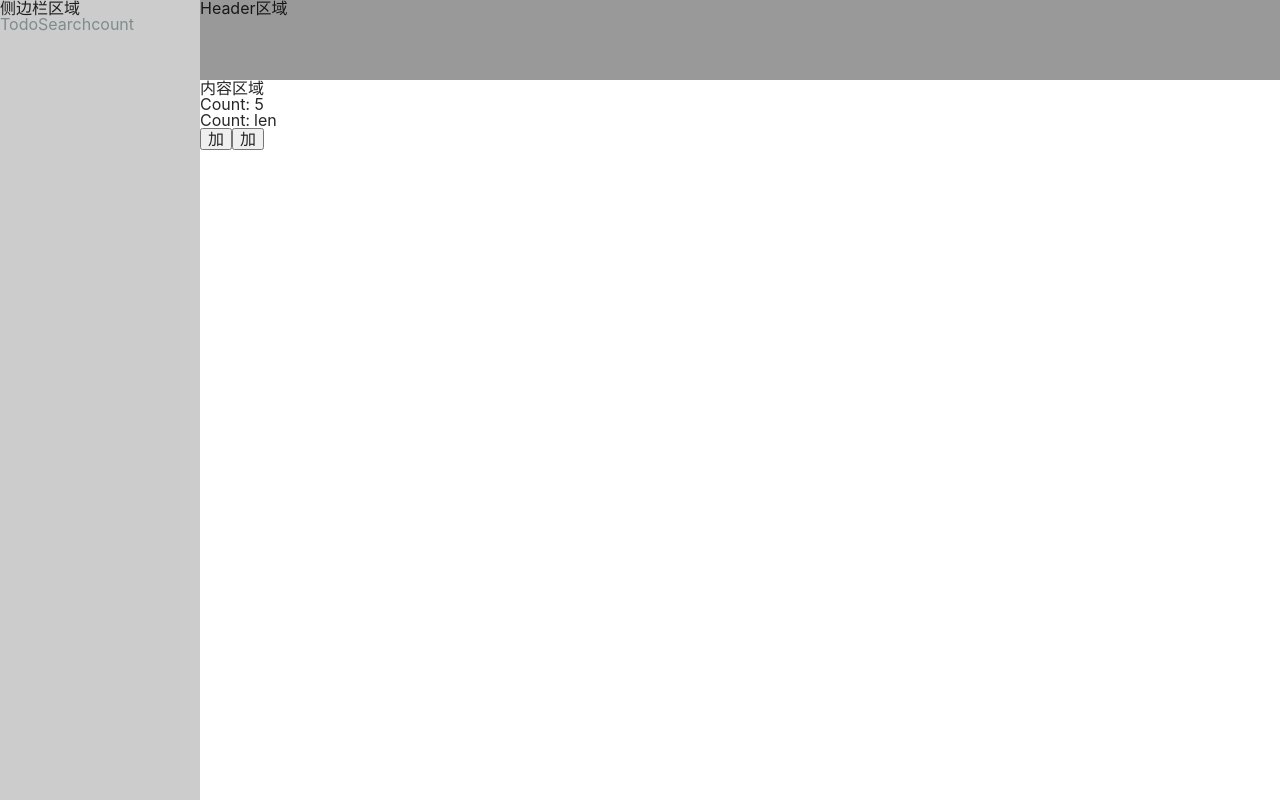
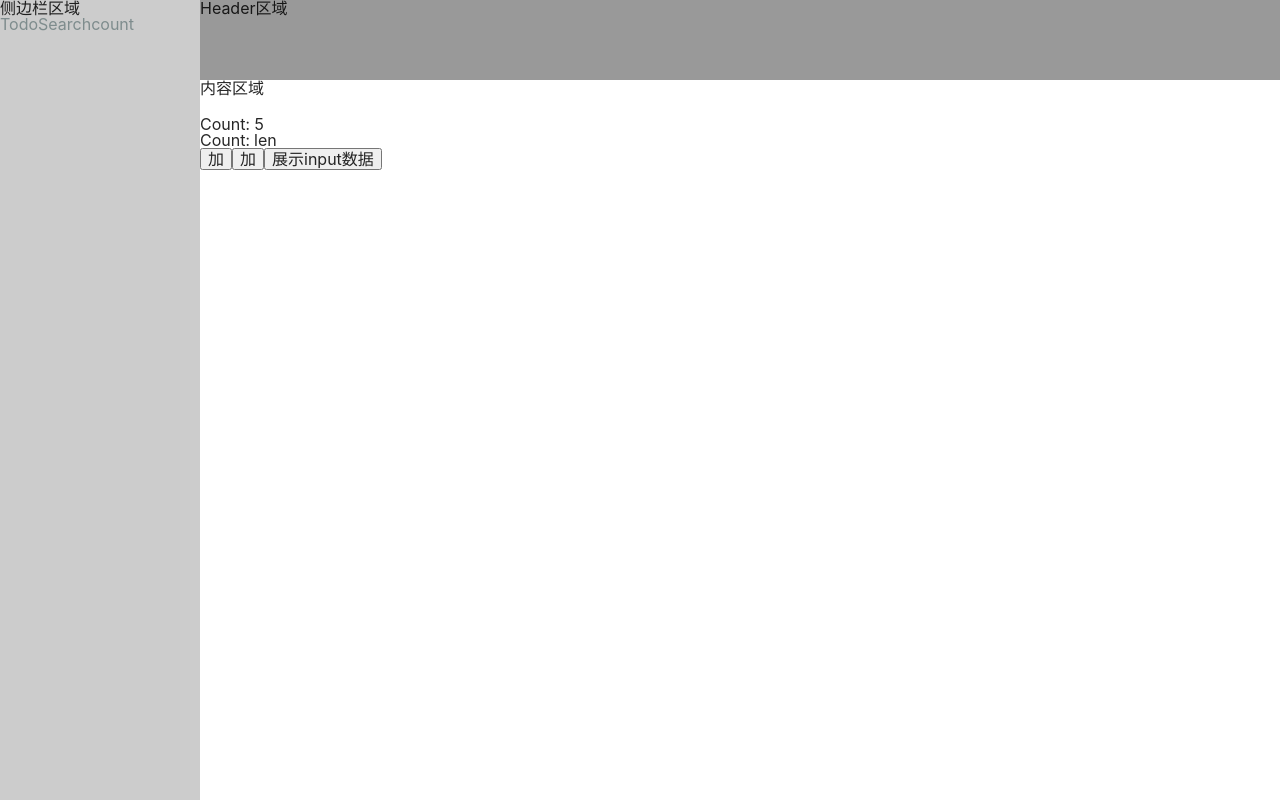
Before and after one commit to LewisLen/Recording, a React (Create React App) app in the folder React/React-cli/: page /HooksCount in a window 1280 px wide. Built offline with nearby package versions, Linux system fonts and the light colour scheme.

Commit message:
add:Ref Hooks用法

```diff
--- a/React/React-cli/src/views/HooksCount.jsx
+++ b/React/React-cli/src/views/HooksCount.jsx
@@ -2,6 +2,19 @@ import React from 'react';
 function HooksCount(){
   const [count,setCount] = React.useState(0);
   const [name,setName] = React.useState('len');
+  // ref Hooks
+  const tempRef = React.useRef();
+
+  React.useEffect(() => {
+    // 模拟生命周期函数
+    let timer = setTimeout(() => {
+      addCount();
+    },1000)
+    return () => {
+      clearTimeout(timer)
+    }
+  },[count])
+
   const addCount = () => {
     // setCount(count + 1);
     setCount(count => count + 1);
@@ -9,21 +22,18 @@ function HooksCount(){
   const changeName = () => {
     setName('LewisLen');
   }
-  React.useEffect(() => {
-    let timer = setTimeout(() => {
-      addCount()
-    },1000)
-    return () => {
-      clearTimeout(timer)
-    }
-  },[count])
 
+  const showInputValue = () => {
+    console.log(tempRef.current.value)
+  }
   return (
     <div>
+      <input type="text" ref={tempRef}/>
       <h2>Count: {count}</h2>
       <h2>Count: {name}</h2>
       <button onClick={addCount}>加</button>
       <button onClick={changeName}>加</button>
+      <button onClick={showInputValue}>展示input数据</button>
     </div>
   )
 }
```
Also changed, not shown: 1 other file (tests, documents, lock files or other folders).
